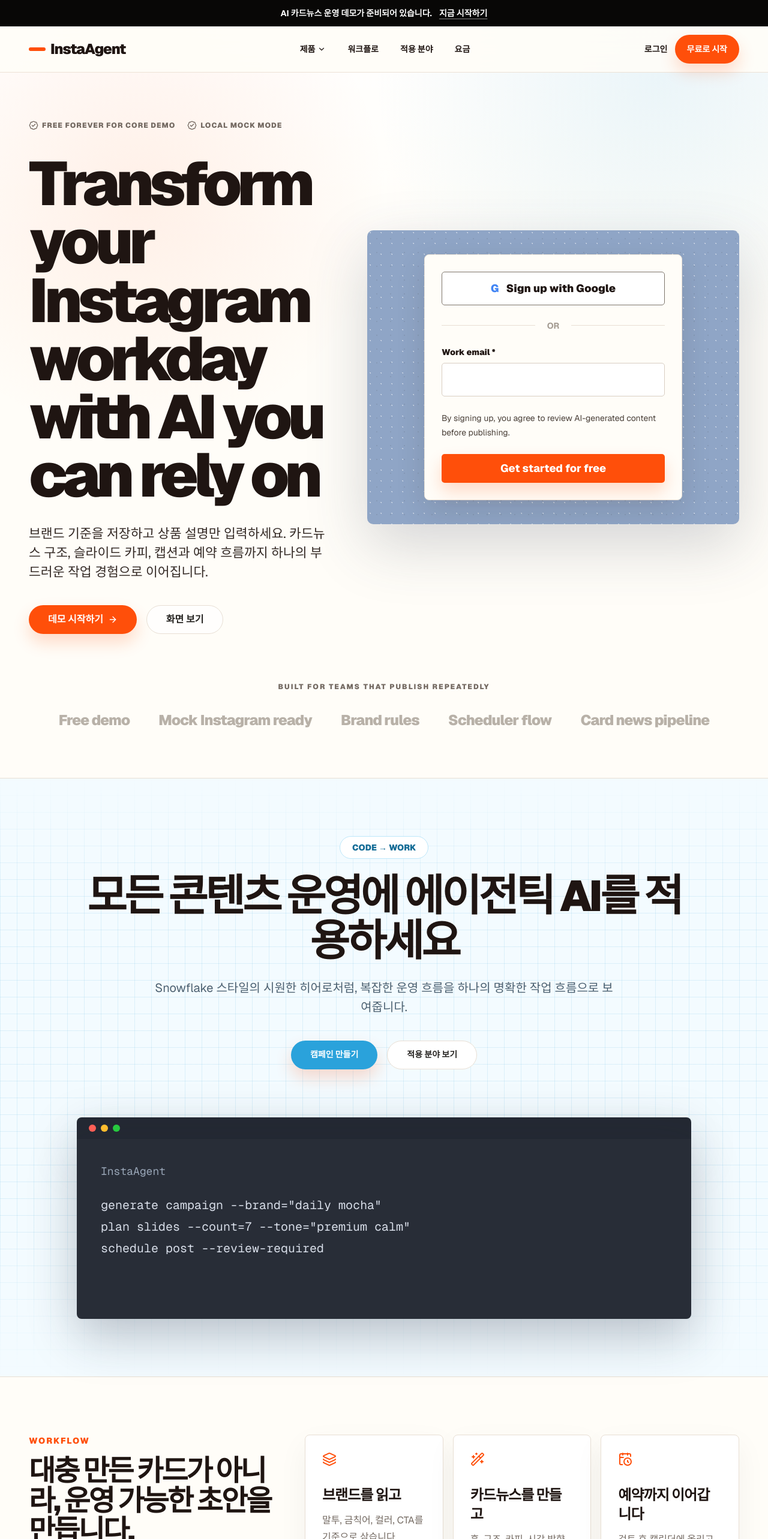
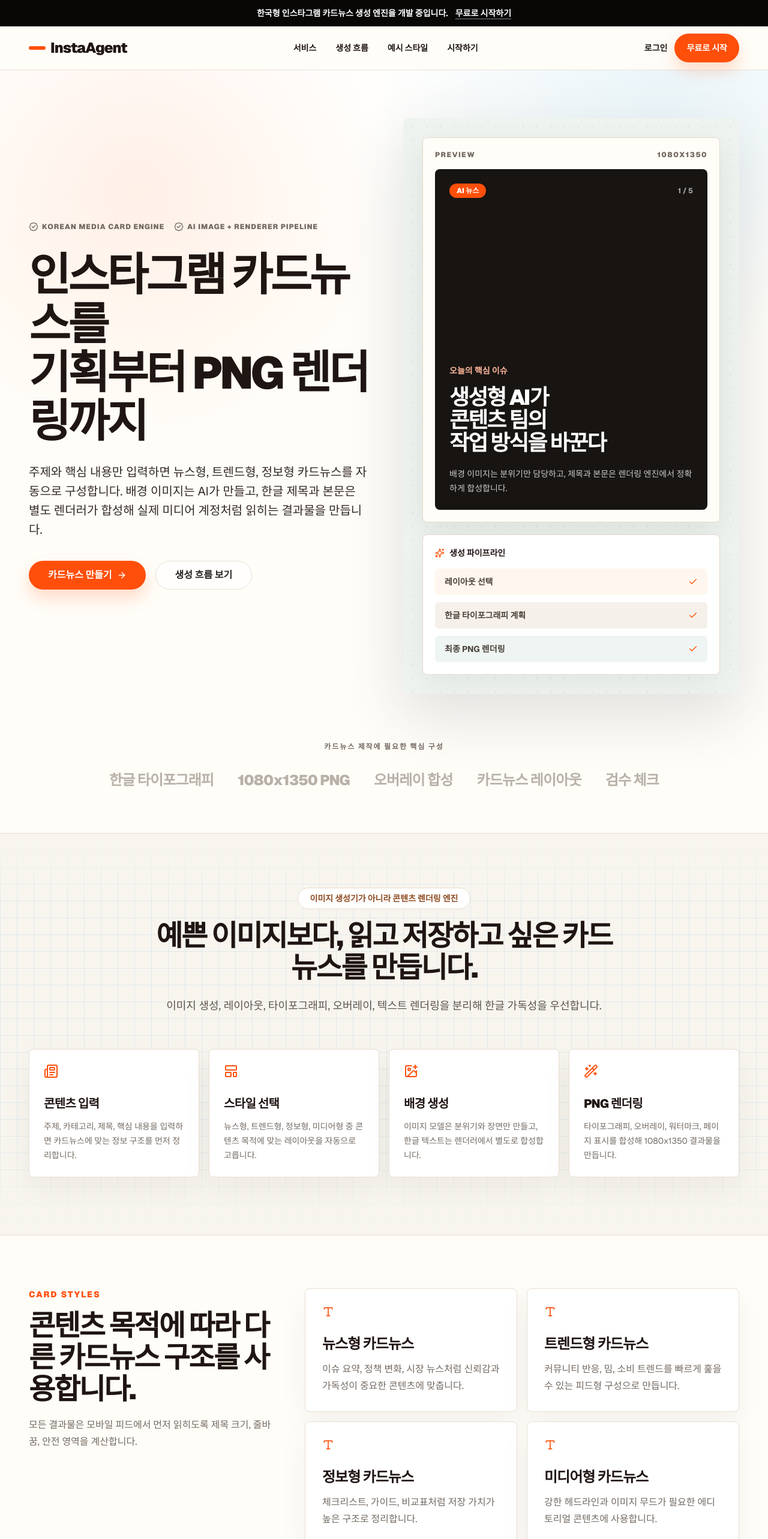
Before and after one commit to MCuffs/snsagent, a Next.js app: page / in a window 1280 px wide. Shown: the top 2566 px of the page at 60% size. Built offline with nearby package versions, Linux system fonts and the light colour scheme.

Commit message:
Refine landing page messaging

```diff
--- a/app/page.tsx
+++ b/app/page.tsx
@@ -2,59 +2,86 @@
 import {
   ArrowRight,
   BadgeCheck,
-  CalendarClock,
   Check,
-  ChevronDown,
-  Layers,
+  ImagePlus,
+  LayoutTemplate,
+  Newspaper,
+  Sparkles,
+  Type,
   Wand2,
 } from 'lucide-react'
 
 export const metadata = {
-  title: 'InstaAgent - AI 인스타그램 콘텐츠 운영 데스크',
-  description: '카드뉴스 기획, 이미지 초안, 캡션, 예약 발행을 한 곳에서 관리합니다.',
+  title: 'InstaAgent - 한국형 인스타그램 카드뉴스 생성 SaaS',
+  description:
+    '주제와 핵심 내용을 입력하면 뉴스형, 트렌드형, 정보형 인스타그램 카드뉴스를 기획부터 PNG 렌더링까지 생성합니다.',
 }
 
 const workflow = [
   {
-    title: '브랜드를 읽고',
-    desc: '말투, 금칙어, 컬러, CTA를 기준으로 삼습니다.',
-    icon: Layers,
+    title: '콘텐츠 입력',
+    desc: '주제, 카테고리, 제목, 핵심 내용을 입력하면 카드뉴스에 맞는 정보 구조를 먼저 정리합니다.',
+    icon: Newspaper,
   },
   {
-    title: '카드뉴스를 만들고',
-    desc: '훅, 구조, 카피, 시각 방향을 한 번에 제안합니다.',
-    icon: Wand2,
+    title: '스타일 선택',
+    desc: '뉴스형, 트렌드형, 정보형, 미디어형 중 콘텐츠 목적에 맞는 레이아웃을 자동으로 고릅니다.',
+    icon: LayoutTemplate,
   },
   {
-    title: '예약까지 이어갑니다',
-    desc: '검토 후 캘린더에 올리고 발행 상태를 추적합니다.',
-    icon: CalendarClock,
+    title: '배경 생성',
+    desc: '이미지 모델은 분위기와 장면만 만들고, 한글 텍스트는 렌더러에서 별도로 합성합니다.',
+    icon: ImagePlus,
+  },
+  {
+    title: 'PNG 렌더링',
+    desc: '타이포그래피, 오버레이, 워터마크, 페이지 표시를 합성해 1080x1350 결과물을 만듭니다.',
+    icon: Wand2,
   },
 ]
 
-const trustItems = ['Free demo', 'Mock Instagram ready', 'Brand rules', 'Scheduler flow', 'Card news pipeline']
+const styleCards = [
+  {
+    title: '뉴스형 카드뉴스',
+    desc: '이슈 요약, 정책 변화, 시장 뉴스처럼 신뢰감과 가독성이 중요한 콘텐츠에 맞춥니다.',
+  },
+  {
+    title: '트렌드형 카드뉴스',
+    desc: '커뮤니티 반응, 밈, 소비 트렌드를 빠르게 훑을 수 있는 피드형 구성으로 만듭니다.',
+  },
+  {
+    title: '정보형 카드뉴스',
+    desc: '체크리스트, 가이드, 비교표처럼 저장 가치가 높은 구조로 정리합니다.',
+  },
+  {
+    title: '미디어형 카드뉴스',
+    desc: '강한 헤드라인과 이미지 무드가 필요한 에디토리얼 콘텐츠에 사용합니다.',
+  },
+]
+
+const trustItems = ['한글 타이포그래피', '1080x1350 PNG', '오버레이 합성', '카드뉴스 레이아웃', '검수 체크']
 
 export default function LandingPage() {
   return (
     <main className="app-shell min-h-screen overflow-hidden text-[#1f1512]">
       <div className="bg-[#080706] px-5 py-3 text-center text-sm font-bold text-white">
-        AI 카드뉴스 운영 데모가 준비되어 있습니다.
+        한국형 인스타그램 카드뉴스 생성 엔진을 개발 중입니다.
         <Link href="/login" className="ml-3 underline decoration-white/50 underline-offset-4">
-          지금 시작하기
+          무료로 시작하기
         </Link>
       </div>
 
-      <header className="sticky top-0 z-30 border-b border-[#ece2d6] bg-[#fffdf8]/88 backdrop-blur-xl">
-        <div className="mx-auto flex h-[76px] max-w-[1500px] items-center justify-between px-6 lg:px-12">
-          <Link href="/" className="flex items-center gap-2 text-2xl font-black tracking-[-0.05em]">
+      <header className="sticky top-0 z-30 border-b border-[#ece2d6] bg-[#fffdf8]/90 backdrop-blur-xl">
+        <div className="mx-auto flex h-[72px] max-w-[1500px] items-center justify-between px-6 lg:px-12">
+          <Link href="/" className="flex items-center gap-2 text-2xl font-black tracking-[-0.04em]">
             <span className="h-1.5 w-7 rounded-full bg-[#ff4f0a]" />
             InstaAgent
           </Link>
-          <nav className="hidden items-center gap-9 text-sm font-black text-[#1f1512] lg:flex">
-            <a href="#workflow" className="flex items-center gap-1">제품 <ChevronDown className="h-3.5 w-3.5" /></a>
-            <a href="#preview">워크플로</a>
-            <a href="#usecases">적용 분야</a>
-            <a href="#pricing">요금</a>
+          <nav className="hidden items-center gap-8 text-sm font-black text-[#1f1512] lg:flex">
+            <a href="#service">서비스</a>
+            <a href="#workflow">생성 흐름</a>
+            <a href="#styles">예시 스타일</a>
+            <a href="#start">시작하기</a>
           </nav>
           <div className="flex items-center gap-3">
             <Link href="/login" className="hidden text-sm font-black text-[#1f1512] md:inline">
@@ -67,128 +94,137 @@
         </div>
       </header>
 
-      <section className="relative mx-auto grid min-h-[760px] max-w-[1500px] items-center gap-14 px-6 py-20 lg:grid-cols-[1fr_620px] lg:px-12">
+      <section
+        id="service"
+        className="relative mx-auto grid min-h-[720px] max-w-[1500px] items-center gap-14 px-6 py-18 lg:grid-cols-[1fr_560px] lg:px-12 lg:py-20"
+      >
         <div className="relative z-10 max-w-4xl">
-          <div className="mb-10 flex flex-wrap gap-5 text-xs font-black uppercase tracking-[0.08em] text-[#746a62]">
+          <div className="mb-8 flex flex-wrap gap-4 text-xs font-black uppercase tracking-[0.08em] text-[#746a62]">
             <span className="inline-flex items-center gap-1.5">
-              <BadgeCheck className="h-4 w-4" /> Free forever for core demo
+              <BadgeCheck className="h-4 w-4" /> Korean media card engine
             </span>
             <span className="inline-flex items-center gap-1.5">
-              <BadgeCheck className="h-4 w-4" /> Local mock mode
+              <BadgeCheck className="h-4 w-4" /> AI image + renderer pipeline
             </span>
           </div>
 
-          <h1 className="max-w-4xl text-[4rem] font-black leading-[0.95] tracking-[-0.075em] text-[#1f1512] md:text-[6.4rem]">
-            Transform your Instagram workday with AI you can rely on
+          <h1 className="max-w-4xl text-4xl font-black leading-[1.08] tracking-[-0.055em] text-[#1f1512] sm:text-5xl lg:text-[4.7rem]">
+            인스타그램 카드뉴스를
+            <br />
+            기획부터 PNG 렌더링까지
           </h1>
-          <p className="mt-8 max-w-2xl text-[1.35rem] leading-8 text-[#332925]">
-            브랜드 기준을 저장하고 상품 설명만 입력하세요. 카드뉴스 구조, 슬라이드 카피,
-            캡션과 예약 흐름까지 하나의 부드러운 작업 경험으로 이어집니다.
+          <p className="mt-7 max-w-2xl text-lg leading-8 text-[#332925] md:text-xl">
+            주제와 핵심 내용만 입력하면 뉴스형, 트렌드형, 정보형 카드뉴스를 자동으로 구성합니다.
+            배경 이미지는 AI가 만들고, 한글 제목과 본문은 별도 렌더러가 합성해 실제 미디어 계정처럼
+            읽히는 결과물을 만듭니다.
           </p>
-          <div className="mt-10 flex flex-wrap items-center gap-4">
+          <div className="mt-9 flex flex-wrap items-center gap-4">
             <Link href="/login" className="btn-primary px-8 text-base">
-              데모 시작하기
+              카드뉴스 만들기
               <ArrowRight className="h-4 w-4" />
             </Link>
-            <a href="#preview" className="btn-secondary px-8 text-base">
-              화면 보기
+            <a href="#workflow" className="btn-secondary px-8 text-base">
+              생성 흐름 보기
             </a>
           </div>
         </div>
 
         <div id="preview" className="relative">
-          <div className="paper-noise overflow-hidden rounded-[10px] bg-[#8fa5c6] p-10 shadow-[0_34px_100px_rgba(57,69,90,0.22)]">
-            <div className="mx-auto max-w-[430px] rounded-[8px] border border-[#e8dfd4] bg-[#fffdf8] p-7 shadow-[0_18px_50px_rgba(31,21,18,0.12)]">
-              <button className="mb-6 flex h-14 w-full items-center justify-center gap-3 rounded-[5px] border border-[#7d756c] bg-white text-lg font-black">
-                <span className="text-[#4285f4]">G</span>
-                Sign up with Google
-              </button>
-              <div className="mb-6 flex items-center gap-5 text-sm font-bold text-[#a29a91]">
-                <div className="h-px flex-1 bg-[#e8dfd4]" />
-                OR
-                <div className="h-px flex-1 bg-[#e8dfd4]" />
+          <div className="paper-noise overflow-hidden rounded-[10px] bg-[#eef3ef] p-6 shadow-[0_34px_100px_rgba(57,69,90,0.16)] md:p-8">
+            <div className="grid gap-5">
+              <div className="rounded-[8px] border border-[#e4d8ca] bg-[#fffdf8] p-5 shadow-[0_18px_50px_rgba(31,21,18,0.08)]">
+                <div className="flex items-center justify-between text-xs font-black uppercase tracking-[0.12em] text-[#746a62]">
+                  <span>Preview</span>
+                  <span>1080x1350</span>
+                </div>
+                <div className="mt-4 aspect-[4/5] overflow-hidden rounded-[8px] bg-[#171412] p-6 text-white">
+                  <div className="flex h-full flex-col justify-between">
+                    <div className="flex items-center justify-between">
+                      <span className="rounded-full bg-[#ff4f0a] px-3 py-1 text-xs font-black">
+                        AI 뉴스
+                      </span>
+                      <span className="text-xs font-bold text-white/65">1 / 5</span>
+                    </div>
+                    <div>
+                      <p className="mb-4 text-sm font-bold text-[#ffb69a]">오늘의 핵심 이슈</p>
+                      <h2 className="text-4xl font-black leading-[1.05] tracking-[-0.055em]">
+                        생성형 AI가
+                        <br />
+                        콘텐츠 팀의
+                        <br />
+                        작업 방식을 바꾼다
+                      </h2>
+                      <p className="mt-5 text-sm leading-6 text-white/78">
+                        배경 이미지는 분위기만 담당하고, 제목과 본문은 렌더링 엔진에서 정확하게 합성합니다.
+                      </p>
+                    </div>
+                  </div>
+                </div>
               </div>
-              <label className="mb-2 block text-sm font-black">Work email *</label>
-              <div className="mb-6 h-14 rounded-[5px] border border-[#d8cec2] bg-white" />
-              <p className="mb-6 text-sm leading-6 text-[#4a4039]">
-                By signing up, you agree to review AI-generated content before publishing.
-              </p>
-              <Link href="/login" className="btn-primary w-full rounded-[5px] text-lg">
-                Get started for free
-              </Link>
+
+              <div className="rounded-[8px] border border-[#e4d8ca] bg-white p-5 shadow-[0_18px_50px_rgba(31,21,18,0.05)]">
+                <div className="mb-4 flex items-center gap-2 text-sm font-black text-[#1f1512]">
+                  <Sparkles className="h-4 w-4 text-[#ff4f0a]" />
+                  생성 파이프라인
+                </div>
+                <div className="grid gap-3 text-sm font-bold text-[#4a4039]">
+                  <div className="flex items-center justify-between rounded-[6px] bg-[#fff7ef] px-4 py-3">
+                    <span>레이아웃 선택</span>
+                    <Check className="h-4 w-4 text-[#ff4f0a]" />
+                  </div>
+                  <div className="flex items-center justify-between rounded-[6px] bg-[#f5f1ea] px-4 py-3">
+                    <span>한글 타이포그래피 계획</span>
+                    <Check className="h-4 w-4 text-[#ff4f0a]" />
+                  </div>
+                  <div className="flex items-center justify-between rounded-[6px] bg-[#eef5f2] px-4 py-3">
+                    <span>최종 PNG 렌더링</span>
+                    <Check className="h-4 w-4 text-[#ff4f0a]" />
+                  </div>
+                </div>
+              </div>
             </div>
           </div>
         </div>
       </section>
 
-      <section className="mx-auto max-w-[1500px] px-6 pb-20 text-center lg:px-12">
+      <section className="mx-auto max-w-[1500px] px-6 pb-18 text-center lg:px-12">
         <p className="mb-8 text-xs font-black uppercase tracking-[0.16em] text-[#746a62]">
-          Built for teams that publish repeatedly
+          카드뉴스 제작에 필요한 핵심 구성
         </p>
-        <div className="flex flex-wrap justify-center gap-x-12 gap-y-4 text-2xl font-black tracking-[-0.04em] text-[#b8b1a8]">
-          {trustItems.map((item) => <span key={item}>{item}</span>)}
+        <div className="flex flex-wrap justify-center gap-x-10 gap-y-4 text-xl font-black tracking-[-0.035em] text-[#b8b1a8] md:text-2xl">
+          {trustItems.map((item) => (
+            <span key={item}>{item}</span>
+          ))}
         </div>
       </section>
 
-      <section id="workflow" className="relative border-y border-[#e8dfd4] bg-[#f3fbff] py-24">
+      <section id="workflow" className="relative border-y border-[#e8dfd4] bg-[#f8f5ef] py-22 md:py-24">
         <div className="soft-grid absolute inset-0" />
-        <div className="relative mx-auto max-w-[1300px] px-6 text-center lg:px-12">
-          <div className="mb-6 flex justify-center">
-            <span className="rounded-full border border-[#bde7fa] bg-white px-5 py-2 text-sm font-black text-[#146c96]">
-              CODE → WORK
+        <div className="relative mx-auto max-w-[1300px] px-6 lg:px-12">
+          <div className="mx-auto max-w-3xl text-center">
+            <span className="rounded-full border border-[#ead8c6] bg-white px-5 py-2 text-sm font-black text-[#8f4b20]">
+              이미지 생성기가 아니라 콘텐츠 렌더링 엔진
             </span>
-          </div>
-          <h2 className="mx-auto max-w-5xl text-5xl font-black leading-[1.05] tracking-[-0.06em] md:text-7xl">
-            모든 콘텐츠 운영에 에이전틱 AI를 적용하세요
-          </h2>
-          <p className="mx-auto mt-6 max-w-3xl text-xl leading-8 text-[#4c6070]">
-            Snowflake 스타일의 시원한 히어로처럼, 복잡한 운영 흐름을 하나의 명확한 작업 흐름으로 보여줍니다.
-          </p>
-          <div className="mt-10 flex flex-wrap justify-center gap-4">
-            <Link href="/login" className="btn-primary bg-[#2aa2db] px-8 hover:bg-[#168cc3]">
-              캠페인 만들기
-            </Link>
-            <a href="#usecases" className="btn-secondary bg-white px-8">
-              적용 분야 보기
-            </a>
+            <h2 className="mt-6 text-3xl font-black leading-[1.12] tracking-[-0.05em] md:text-5xl">
+              예쁜 이미지보다, 읽고 저장하고 싶은 카드뉴스를 만듭니다.
+            </h2>
+            <p className="mt-5 text-lg leading-8 text-[#5d544d]">
+              이미지 생성, 레이아웃, 타이포그래피, 오버레이, 텍스트 렌더링을 분리해 한글 가독성을
+              우선합니다.
+            </p>
           </div>
 
-          <div className="relative mx-auto mt-20 max-w-5xl">
-            <div className="rounded-t-[8px] bg-[#242933] px-5 py-3 text-left shadow-[0_28px_80px_rgba(30,41,59,0.28)]">
-              <div className="flex gap-2">
-                <span className="h-3 w-3 rounded-full bg-[#ff5f56]" />
-                <span className="h-3 w-3 rounded-full bg-[#ffbd2e]" />
-                <span className="h-3 w-3 rounded-full bg-[#27c93f]" />
-              </div>
-            </div>
-            <div className="min-h-[300px] rounded-b-[8px] bg-[#282d37] p-10 text-left text-[#d8dee9] shadow-[0_28px_80px_rgba(30,41,59,0.28)]">
-              <p className="font-mono text-lg text-[#9aa7b8]">InstaAgent</p>
-              <p className="mt-6 font-mono text-xl leading-9">
-                generate campaign --brand=&quot;daily mocha&quot;<br />
-                plan slides --count=7 --tone=&quot;premium calm&quot;<br />
-                schedule post --review-required
-              </p>
-            </div>
-          </div>
-        </div>
-      </section>
-
-      <section id="usecases" className="mx-auto max-w-[1300px] px-6 py-24 lg:px-12">
-        <div className="grid gap-10 lg:grid-cols-[420px_1fr]">
-          <div>
-            <p className="text-sm font-black uppercase tracking-[0.14em] text-[#ff4f0a]">Workflow</p>
-            <h2 className="mt-4 text-5xl font-black leading-[1.04] tracking-[-0.06em]">
-              대충 만든 카드가 아니라, 운영 가능한 초안을 만듭니다.
-            </h2>
-          </div>
-          <div className="grid gap-4 md:grid-cols-3">
+          <div className="mt-14 grid gap-4 md:grid-cols-2 lg:grid-cols-4">
             {workflow.map((item) => {
               const Icon = item.icon
               return (
-                <article key={item.title} className="rounded-[8px] border border-[#e8dfd4] bg-white p-7 shadow-[0_18px_50px_rgba(31,21,18,0.05)]">
+                <article
+                  key={item.title}
+                  className="rounded-[8px] border border-[#e8dfd4] bg-white p-6 shadow-[0_18px_50px_rgba(31,21,18,0.05)]"
+                >
                   <Icon className="h-6 w-6 text-[#ff4f0a]" />
-                  <h3 className="mt-8 text-2xl font-black tracking-[-0.04em]">{item.title}</h3>
-                  <p className="mt-3 text-base leading-7 text-[#746a62]">{item.desc}</p>
+                  <h3 className="mt-7 text-xl font-black tracking-[-0.035em]">{item.title}</h3>
+                  <p className="mt-3 text-sm leading-6 text-[#746a62]">{item.desc}</p>
                 </article>
               )
             })}
@@ -196,18 +232,49 @@
         </div>
       </section>
 
-      <section id="pricing" className="border-t border-[#e8dfd4] bg-white py-20">
+      <section id="styles" className="mx-auto max-w-[1300px] px-6 py-22 lg:px-12">
+        <div className="grid gap-10 lg:grid-cols-[420px_1fr]">
+          <div>
+            <p className="text-sm font-black uppercase tracking-[0.14em] text-[#ff4f0a]">Card styles</p>
+            <h2 className="mt-4 text-3xl font-black leading-[1.1] tracking-[-0.05em] md:text-5xl">
+              콘텐츠 목적에 따라 다른 카드뉴스 구조를 사용합니다.
+            </h2>
+            <p className="mt-5 text-base leading-7 text-[#746a62]">
+              모든 결과물은 모바일 피드에서 먼저 읽히도록 제목 크기, 줄바꿈, 안전 영역을 계산합니다.
+            </p>
+          </div>
+          <div className="grid gap-4 md:grid-cols-2">
+            {styleCards.map((item) => (
+              <article
+                key={item.title}
+                className="rounded-[8px] border border-[#e8dfd4] bg-white p-7 shadow-[0_18px_50px_rgba(31,21,18,0.05)]"
+              >
+                <Type className="h-5 w-5 text-[#ff4f0a]" />
+                <h3 className="mt-7 text-2xl font-black tracking-[-0.04em]">{item.title}</h3>
+                <p className="mt-3 text-base leading-7 text-[#746a62]">{item.desc}</p>
+              </article>
+            ))}
+          </div>
+        </div>
+      </section>
+
+      <section id="start" className="border-t border-[#e8dfd4] bg-white py-20">
         <div className="mx-auto max-w-[1300px] px-6 lg:px-12">
-          <div className="rounded-[10px] bg-[#1f1512] p-10 text-white md:flex md:items-center md:justify-between">
+          <div className="rounded-[10px] bg-[#1f1512] p-8 text-white md:flex md:items-center md:justify-between md:p-10">
             <div>
-              <p className="text-sm font-black uppercase tracking-[0.14em] text-[#ffb69a]">Demo Ready</p>
-              <h2 className="mt-3 text-4xl font-black tracking-[-0.05em]">먼저 실제 흐름을 만져보세요.</h2>
+              <p className="text-sm font-black uppercase tracking-[0.14em] text-[#ffb69a]">MVP Demo</p>
+              <h2 className="mt-3 text-3xl font-black tracking-[-0.045em] md:text-4xl">
+                지금 바로 카드뉴스 생성 흐름을 테스트하세요.
+              </h2>
               <p className="mt-4 max-w-2xl text-base leading-7 text-white/70">
-                mock DB와 mock Instagram 연결로 바로 테스트할 수 있습니다.
+                로그인 후 주제와 핵심 내용을 입력하면 미디어 카드뉴스 초안을 생성하고 결과 이미지를 확인할 수 있습니다.
               </p>
             </div>
-            <Link href="/login" className="mt-8 inline-flex rounded-full bg-[#ff4f0a] px-8 py-4 text-base font-black text-white md:mt-0">
-              데모 입장 <ArrowRight className="ml-2 h-5 w-5" />
+            <Link
+              href="/login"
+              className="mt-8 inline-flex rounded-full bg-[#ff4f0a] px-8 py-4 text-base font-black text-white md:mt-0"
+            >
+              시작하기 <ArrowRight className="ml-2 h-5 w-5" />
             </Link>
           </div>
         </div>
@@ -217,8 +284,10 @@
         <div className="mx-auto flex max-w-[1500px] flex-col gap-4 px-6 text-sm font-bold text-[#746a62] md:flex-row md:items-center md:justify-between lg:px-12">
           <span className="text-xl font-black tracking-[-0.05em] text-[#1f1512]">InstaAgent</span>
           <div className="flex gap-5">
-            <span className="inline-flex items-center gap-1"><Check className="h-4 w-4" /> MVP Demo</span>
-            <span>© 2026</span>
+            <span className="inline-flex items-center gap-1">
+              <Check className="h-4 w-4" /> MVP Demo
+            </span>
+            <span>2026</span>
           </div>
         </div>
       </footer>
```
